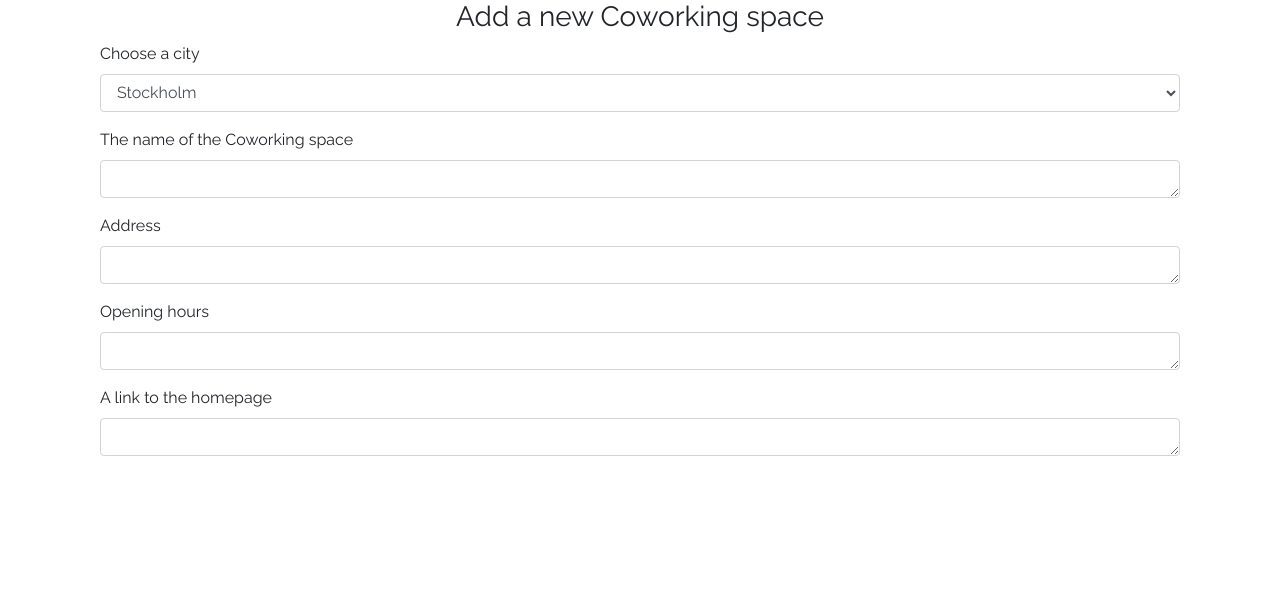
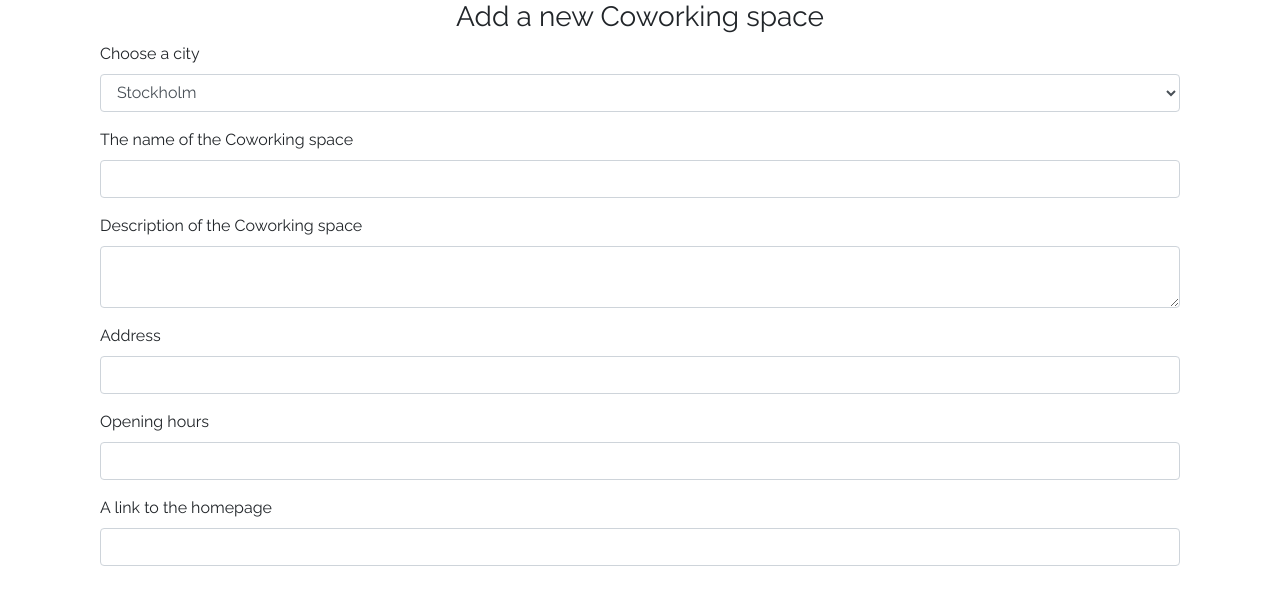
Before and after one commit to LivHed/coworking-spaces, a Flask app: page /add_coworkingspace in a window 1280 px wide. Shown: the top 605 px of the page. Run offline with Flask 2, Linux system fonts and the light colour scheme; some libraries are stand-ins or nearby versions.

Commit message:
Change from input to textarea for the description, add id's,change form-groups

```diff
--- a/templates/addspace.html
+++ b/templates/addspace.html
@@ -2,12 +2,13 @@
 
 
 <div class="container">
-    <div class"row">
+    <div class "row">
         <h3 class="text-center">Add a new Coworking space</h3>
         <form action="" method="POST" class="col-12">
+
             <div class="form-group">
                 <label for="exampleFormControlSelect1">Choose a city</label>
-        <select class="form-control" id="exampleFormControlSelect1">
+                <select class="form-control" id="city_name">
       <option>Stockholm</option>
       <option>Göteborg</option>
       <option>Malmö</option>
@@ -16,21 +17,28 @@
     </select>
             </div>
             <div class="form-group">
-        <label for="exampleFormControlTextarea1">The name of the Coworking space</label>
-        <textarea class="form-control" id="exampleFormControlTextarea1" rows="1"></textarea>
-    </div>
-    <div class="form-group">
-        <label for="exampleFormControlTextarea1">Address</label>
-        <textarea class="form-control" id="exampleFormControlTextarea1" rows="1"></textarea>
+                <label for="exampleFormControlInput1">The name of the Coworking space</label>
+                <input type="text" class="form-control" id="coworking_name" name="coworking_name">
             </div>
 
             <div class="form-group">
-        <label for="exampleFormControlTextarea1">Opening hours</label>
-        <textarea class="form-control" id="exampleFormControlTextarea1" rows="1"></textarea>
+                <label for="exampleFormControlInput1">Description of the Coworking space</label>
+                <textarea type="text" class="form-control" id="coworking_description" name="coworking_description"></textarea>
             </div>
+
             <div class="form-group">
-        <label for="exampleFormControlTextarea1">A link to the homepage</label>
-        <textarea class="form-control" id="exampleFormControlTextarea1" rows="1"></textarea>
+                <label for="exampleFormControlInput1">Address</label>
+                <input type="text" class="form-control" id="coworking_address" name="coworking_address">
+            </div>
+
+            <div class="form-group">
+                <label for="exampleFormControlInput1">Opening hours</label>
+                <input type="text" class="form-control" id="opening_hours" name="opening_hours">
+            </div>
+
+            <div class="form-group">
+                <label for="exampleFormControlInput1">A link to the homepage</label>
+                <input type="text" class="form-control" id="website_url" name="website_url">
             </div>
         </form>
     </div>
```
Lines whose indentation alone changed are shown as unchanged.
